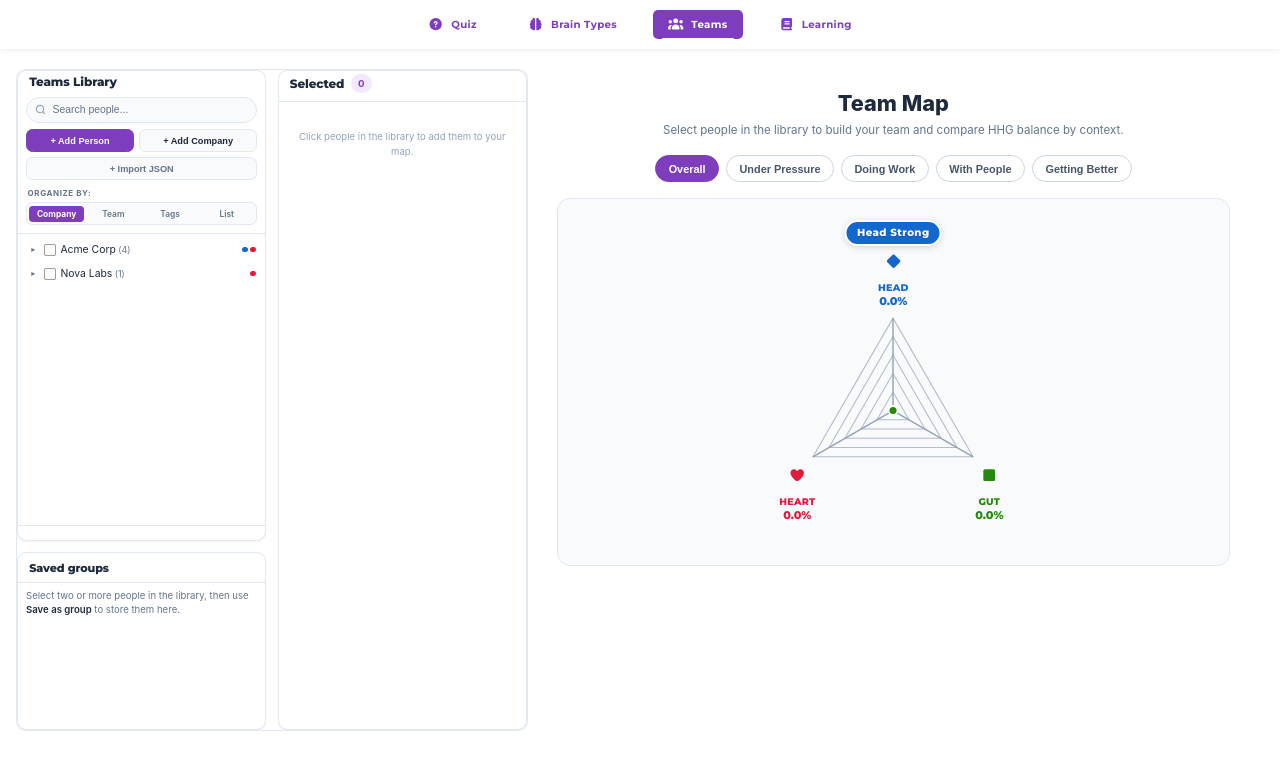
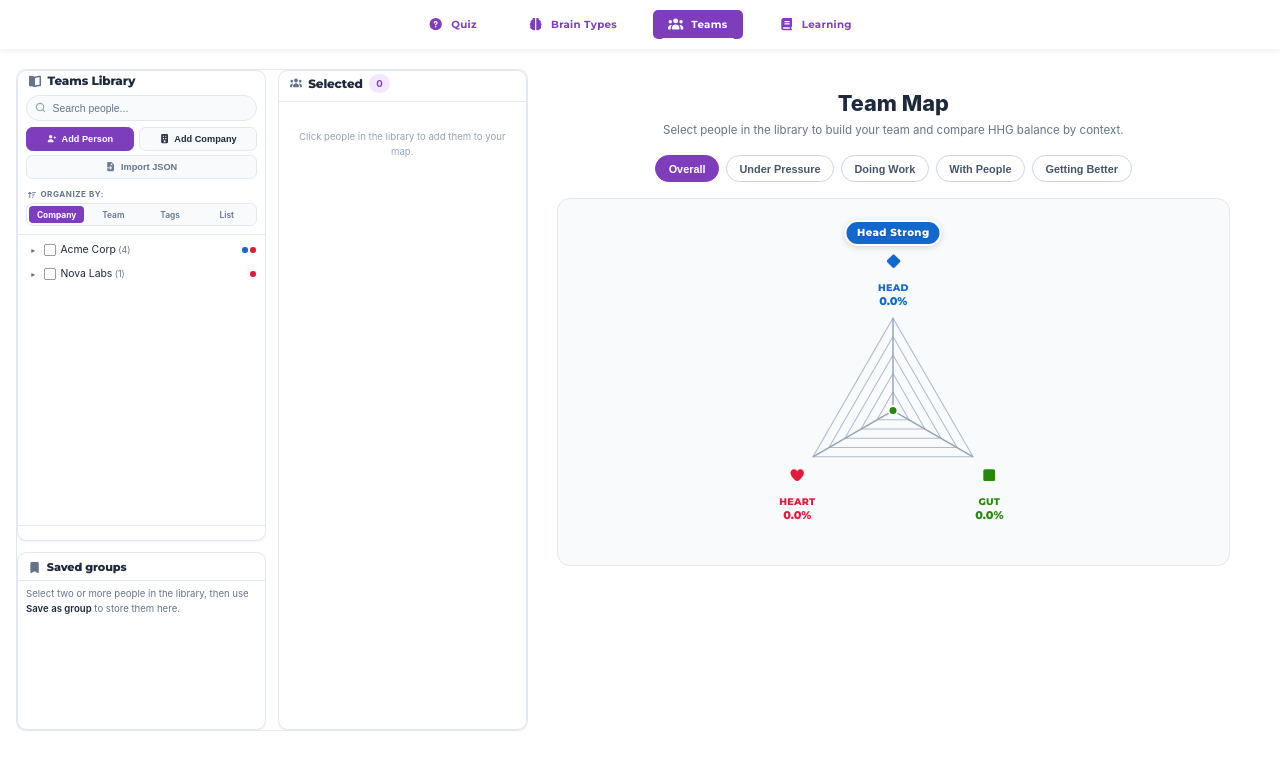
Before and after one commit to Jodistroyer/HHG-team-quiz-1, a React (Vite) app: page / in a window 1280 px wide. Both pictures are taken after a click on the element "Teams". Shown: the top 770 px of the page. Built offline with nearby package versions, Linux system fonts and the light colour scheme.

Commit message:
Icons added for People Panel

```diff
--- a/src/components/Teams/PeoplePanel/PeoplePanel.css
+++ b/src/components/Teams/PeoplePanel/PeoplePanel.css
@@ -138,6 +138,17 @@
   color: var(--people-text);
   border-bottom: 1px solid var(--people-border);
   flex-shrink: 0;
+  display: inline-flex;
+  align-items: center;
+  gap: 8px;
+  line-height: 1.1;
+}
+
+.people-panel__title-icon {
+  width: 1em;
+  height: 1em;
+  flex: 0 0 auto;
+  color: var(--people-muted);
 }
 
 .saved-groups-card__body {
--- a/src/components/Teams/PeoplePanel/PeoplePanel.tsx
+++ b/src/components/Teams/PeoplePanel/PeoplePanel.tsx
@@ -7,6 +7,8 @@ import { AddPersonModal } from './AddPersonModal'
 import { ContextMenu } from './ContextMenu'
 import { DeleteConfirmModal } from './DeleteConfirmModal'
 import { useTeamsDirectory, type UseTeamsDirectoryProps } from './useTeamsDirectory'
+import { FontAwesomeIcon } from '@fortawesome/react-fontawesome'
+import { faBookmark } from '@fortawesome/free-solid-svg-icons'
 import './PeoplePanel.css'
 
 export interface PeoplePanelProps extends UseTeamsDirectoryProps {
@@ -30,7 +32,10 @@ export function PeoplePanel({
           <TeamsLibrary api={api} />
 
           <section className="saved-groups-card" aria-label="Saved groups">
-            <h3 className="saved-groups-card__title">Saved groups</h3>
+            <h3 className="saved-groups-card__title">
+              <FontAwesomeIcon icon={faBookmark} className="people-panel__title-icon" aria-hidden />
+              Saved groups
+            </h3>
             <div className="saved-groups-card__body">
               {api.savedGroups.length === 0 ? (
                 <p className="saved-groups-card__empty">
--- a/src/components/Teams/PeoplePanel/SelectedRoster.tsx
+++ b/src/components/Teams/PeoplePanel/SelectedRoster.tsx
@@ -1,6 +1,8 @@
 import type { CSSProperties } from 'react'
 import type { Person, TeamContextKey, TeamContextScores } from './types'
 import { getBrainCombination } from '../../Quiz/SectionResults/utils'
+import { FontAwesomeIcon } from '@fortawesome/react-fontawesome'
+import { faUsers } from '@fortawesome/free-solid-svg-icons'
 import '../TeamMap/TeamMap.css'
 import './SelectedList.css'
 
@@ -107,7 +109,10 @@ export function SelectedRoster({ selectedPeople, activeContext, onRemovePerson,
       <aside className="team-map__roster" aria-label="Selected team members">
         <div className="team-map__roster-header">
           <div className="team-map__roster-header-left">
-            <h3 className="team-map__roster-title">Selected</h3>
+            <h3 className="team-map__roster-title">
+              <FontAwesomeIcon icon={faUsers} className="people-panel__title-icon" aria-hidden />
+              Selected
+            </h3>
             <span className="team-map__roster-count">{selectedPeople.length}</span>
           </div>
           {onClearAll && selectedPeople.length > 0 && (
--- a/src/components/Teams/PeoplePanel/TeamsLibrary.css
+++ b/src/components/Teams/PeoplePanel/TeamsLibrary.css
@@ -39,6 +39,17 @@
   letter-spacing: -0.01em;
   color: var(--people-text);
   font-family: 'Montserrat', sans-serif;
+  display: inline-flex;
+  align-items: center;
+  gap: 8px;
+  line-height: 1.1;
+}
+
+.teams-library__title-icon {
+  width: 1em;
+  height: 1em;
+  flex: 0 0 auto;
+  color: var(--people-muted);
 }
 
 /* ── Search ──────────────────────────────────────────────────────────────── */
@@ -69,6 +80,10 @@
   cursor: pointer;
   transition: background 120ms, border-color 120ms, color 120ms;
   white-space: nowrap;
+  display: inline-flex;
+  align-items: center;
+  justify-content: center;
+  gap: 7px;
 }
 
 .teams-library__btn:hover {
@@ -158,6 +173,10 @@
   color: var(--people-accent);
   cursor: pointer;
   transition: background 120ms;
+  display: inline-flex;
+  align-items: center;
+  justify-content: center;
+  gap: 8px;
 }
 
 .teams-library__save-group-btn:hover {
@@ -182,6 +201,18 @@
   color: var(--people-text);
   cursor: pointer;
   transition: background 120ms;
+  display: inline-flex;
+  align-items: center;
+  justify-content: center;
+  gap: 8px;
+}
+
+.teams-library__btn-icon {
+  width: 1em;
+  height: 1em;
+  flex: 0 0 auto;
+  color: currentColor;
+  opacity: 0.92;
 }
 
 .teams-library__footer-btn:hover {
--- a/src/components/Teams/PeoplePanel/TeamsLibrary.tsx
+++ b/src/components/Teams/PeoplePanel/TeamsLibrary.tsx
@@ -2,6 +2,16 @@ import { PeopleSearch } from './PeopleSearch'
 import { ViewModeToggle } from './ViewModeToggle'
 import { PeopleTree } from './PeopleTree'
 import type { TeamsDirectoryApi } from './useTeamsDirectory'
+import { FontAwesomeIcon } from '@fortawesome/react-fontawesome'
+import {
+  faBookOpen,
+  faBuilding,
+  faDownload,
+  faFileImport,
+  faFloppyDisk,
+  faTrash,
+  faUserPlus,
+} from '@fortawesome/free-solid-svg-icons'
 import './TeamsLibrary.css'
 
 export interface TeamsLibraryProps {
@@ -43,7 +53,10 @@ export function TeamsLibrary({ api }: TeamsLibraryProps) {
   return (
     <div className="teams-library">
       <header className="teams-library__header">
-        <h2 className="teams-library__title">Teams Library</h2>
+        <h2 className="teams-library__title">
+          <FontAwesomeIcon icon={faBookOpen} className="teams-library__title-icon" aria-hidden />
+          Teams Library
+        </h2>
       </header>
 
       <div className="teams-library__search">
@@ -52,13 +65,16 @@ export function TeamsLibrary({ api }: TeamsLibraryProps) {
 
       <div className="teams-library__actions">
         <button type="button" className="teams-library__btn teams-library__btn--add" onClick={() => openAddPerson()}>
-          + Add Person
+          <FontAwesomeIcon icon={faUserPlus} className="teams-library__btn-icon" aria-hidden />
+          Add Person
         </button>
         <button type="button" className="teams-library__btn teams-library__btn--secondary" onClick={handleNewCompany}>
-          + Add Company
+          <FontAwesomeIcon icon={faBuilding} className="teams-library__btn-icon" aria-hidden />
+          Add Company
         </button>
         <button type="button" className="teams-library__btn teams-library__btn--import" onClick={handleImportJson}>
-          + Import JSON
+          <FontAwesomeIcon icon={faFileImport} className="teams-library__btn-icon" aria-hidden />
+          Import JSON
         </button>
         <input
           ref={fileInputRef}
@@ -99,6 +115,7 @@ export function TeamsLibrary({ api }: TeamsLibraryProps) {
         <div className="teams-library__footer-buttons">
           {selectedCount >= 2 && (
             <button type="button" className="teams-library__save-group-btn" onClick={handleSaveGroup}>
+              <FontAwesomeIcon icon={faFloppyDisk} className="teams-library__btn-icon" aria-hidden />
               Save as group ({selectedCount})
             </button>
           )}
@@ -106,6 +123,7 @@ export function TeamsLibrary({ api }: TeamsLibraryProps) {
           {selectedCount >= 1 && (
             <div className="teams-library__footer-actions">
               <button type="button" className="teams-library__footer-btn" onClick={handleMultiSelectExport}>
+                <FontAwesomeIcon icon={faDownload} className="teams-library__btn-icon" aria-hidden />
                 Export
               </button>
               <button
@@ -113,6 +131,7 @@ export function TeamsLibrary({ api }: TeamsLibraryProps) {
                 className="teams-library__footer-btn teams-library__footer-btn--danger"
                 onClick={handleMultiSelectDelete}
               >
+                <FontAwesomeIcon icon={faTrash} className="teams-library__btn-icon" aria-hidden />
                 Delete
               </button>
             </div>
--- a/src/components/Teams/PeoplePanel/ViewModeToggle.css
+++ b/src/components/Teams/PeoplePanel/ViewModeToggle.css
@@ -4,7 +4,9 @@
 }
 
 .view-mode-toggle__label {
-  display: block;
+  display: inline-flex;
+  align-items: center;
+  gap: 6px;
   font-size: 10px;
   font-weight: 700;
   color: var(--people-muted, #94a3b8);
@@ -12,6 +14,14 @@
   letter-spacing: 0.07em;
   margin-bottom: 5px;
   padding: 0 2px;
+  line-height: 1.1;
+}
+
+.view-mode-toggle__label-icon {
+  width: 1em;
+  height: 1em;
+  flex: 0 0 auto;
+  color: var(--people-muted, #94a3b8);
 }
 
 .view-mode-toggle__options {
--- a/src/components/Teams/PeoplePanel/ViewModeToggle.tsx
+++ b/src/components/Teams/PeoplePanel/ViewModeToggle.tsx
@@ -1,4 +1,6 @@
 import type { ViewMode } from './types'
+import { FontAwesomeIcon } from '@fortawesome/react-fontawesome'
+import { faArrowUpWideShort } from '@fortawesome/free-solid-svg-icons'
 import './ViewModeToggle.css'
 
 const VIEW_LABELS: Record<ViewMode, string> = {
@@ -16,7 +18,10 @@ interface ViewModeToggleProps {
 export function ViewModeToggle({ value, onChange }: ViewModeToggleProps) {
   return (
     <div className="view-mode-toggle">
-      <span className="view-mode-toggle__label">Organize by:</span>
+      <span className="view-mode-toggle__label">
+        <FontAwesomeIcon icon={faArrowUpWideShort} className="view-mode-toggle__label-icon" aria-hidden />
+        Organize by:
+      </span>
       <div className="view-mode-toggle__options" role="radiogroup" aria-label="Organization view">
         {(Object.keys(VIEW_LABELS) as ViewMode[]).map((mode) => (
           <label key={mode} className="view-mode-toggle__option">
--- a/src/components/Teams/TeamMap/TeamMap.css
+++ b/src/components/Teams/TeamMap/TeamMap.css
@@ -226,6 +226,10 @@
   letter-spacing: -0.01em;
   color: #1e293b;
   font-family: 'Montserrat', sans-serif;
+  display: inline-flex;
+  align-items: center;
+  gap: 8px;
+  line-height: 1.1;
 }
 
 .team-map__roster-count {
```
